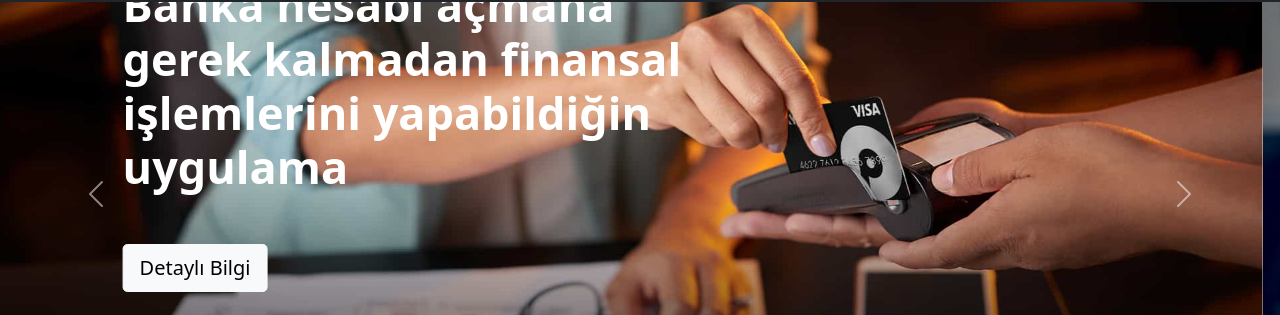
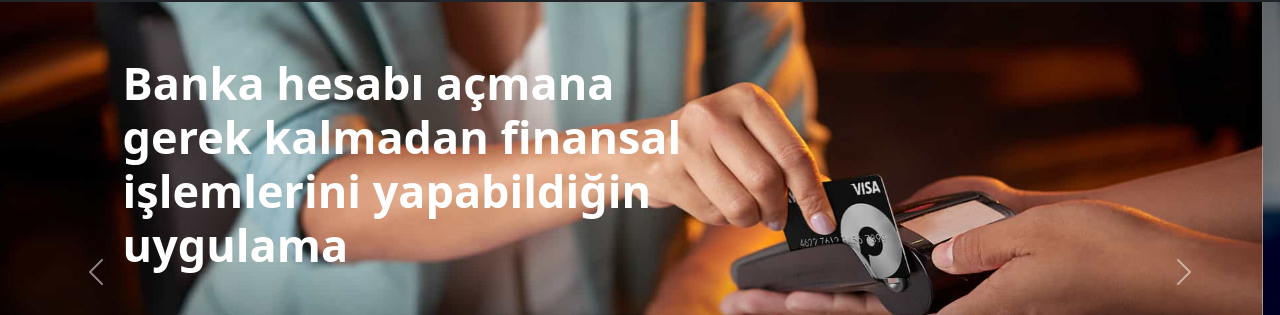
Before and after one commit to MyktybekOmur/paycell_clone, a plain HTML site: page index.html in a window 1280 px wide. Shown: the part 76-391 px from the top of the page. Drawn offline with nearby package versions, Linux system fonts and the light colour scheme.

Commit message:
fixet home page top

```diff
--- a/css/main.css
+++ b/css/main.css
@@ -1,6 +1,7 @@
 @import url('https://fonts.googleapis.com/css2?family=Poppins:wght@300;400&display=swap');
 .wrapper {
     position: relative;
+    top: 30px;
 }
 
 section {
--- a/index.html
+++ b/index.html
@@ -15,7 +15,7 @@
 
 <body>
     <!--Header-->
-    <header class="">
+    <header class="mb-5">
         <nav class="navbar navbar-expand-lg fixed-top navbar-dark bg-dark">
             <div class="container">
                 <a class="navbar-brand" href="#"><img src="img/logo/paycell_logo.png" alt="" width="140" height="52"></a>
@@ -73,9 +73,9 @@
     </header>
 
     <!--Carousel img-->
-    <section>
-        <div class="wrapper">
-            <div id="carouselExampleIndicators" class="carousel slide" data-bs-ride="carousel">
+    <section class="mt-5">
+        <div class="wrapper mt-5">
+            <div id="carouselExampleIndicators" class="carousel slide mt-5" data-bs-ride="carousel">
                 <div class="carousel-indicators">
                     <button type="button" data-bs-target="#carouselExampleIndicators" data-bs-slide-to="0" class="active" aria-current="true" aria-label="Slide 1"></button>
                     <button type="button" data-bs-target="#carouselExampleIndicators" data-bs-slide-to="1" aria-label="Slide 2"></button>
```
